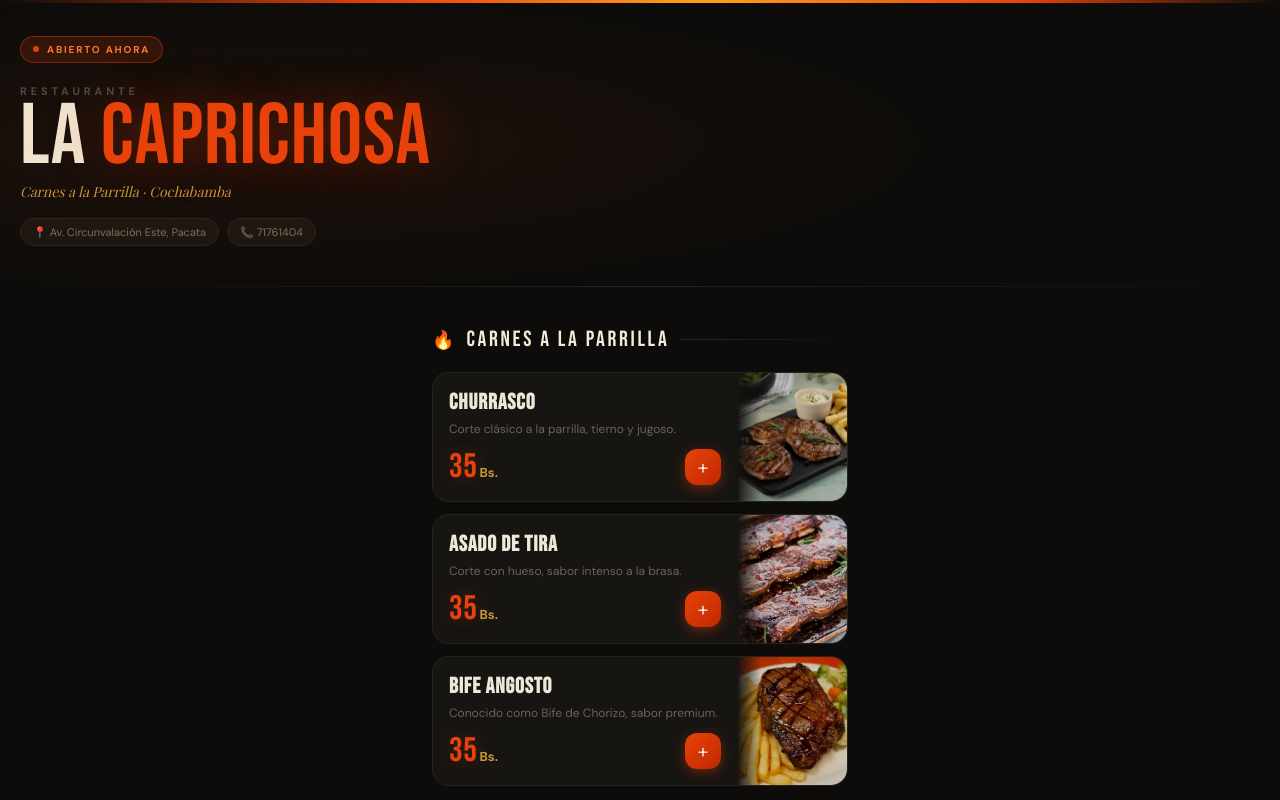
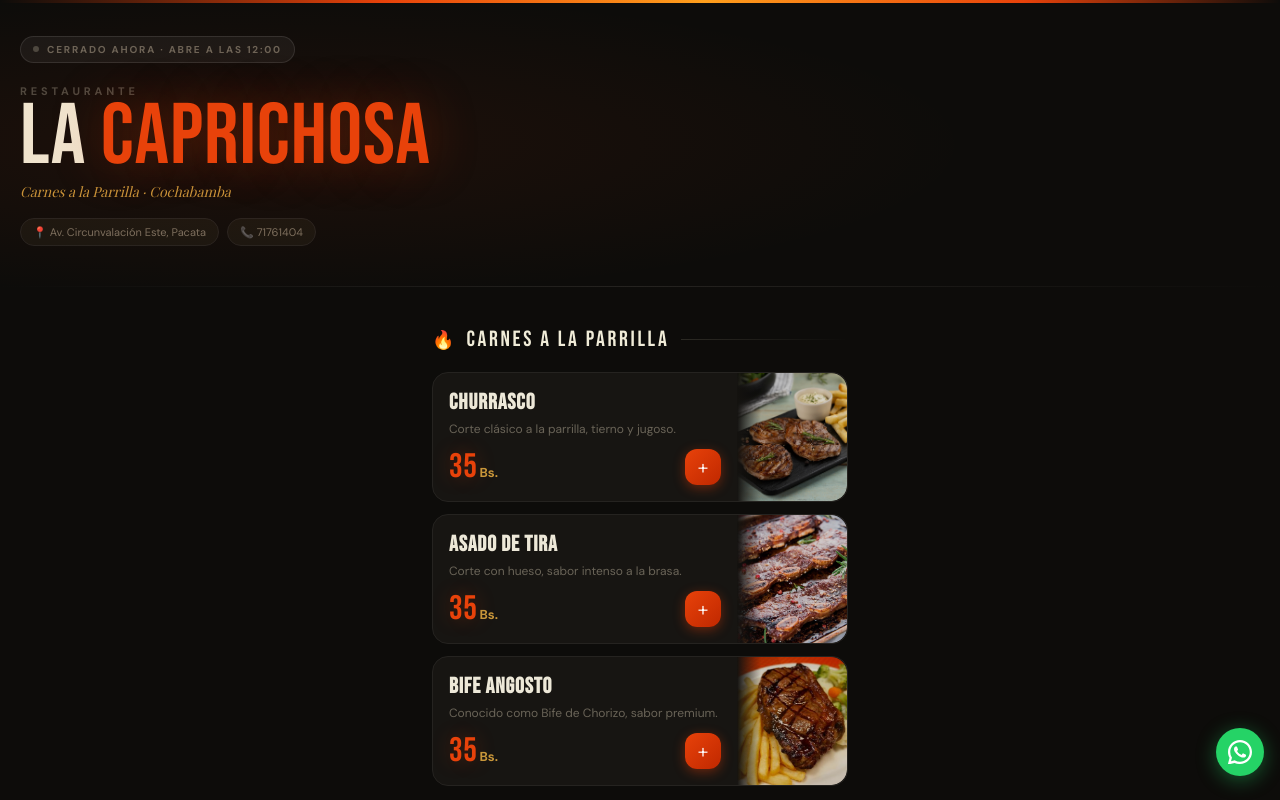
Before and after one commit to james7jo/la-caprichosa, a Next.js app: page / in a window 1280 px wide. Shown: the top 800 px of the page. Built offline with nearby package versions, Linux system fonts and the light colour scheme; a web font is replaced by a local one.

Commit message:
botonflotante

```diff
--- a/src/app/page.tsx
+++ b/src/app/page.tsx
@@ -12,9 +12,27 @@
   const [selectedProduct, setSelectedProduct] = useState<Producto | null>(null);
   const [checkoutOpen, setCheckoutOpen] = useState(false);
   const modalAbierto = selectedProduct !== null || checkoutOpen;
+  {
+    /* Antes del return, agregá esta lógica: */
+  }
+  const estaAbierto = () => {
+    const ahora = new Date();
+    // Bolivia es UTC-4, sin cambio de horario
+    const horaBolivia = new Date(
+      ahora.toLocaleString("en-US", { timeZone: "America/La_Paz" }),
+    );
+    const hora = horaBolivia.getHours();
+    return hora >= 12 && hora < 22;
+  };
 
   return (
-    <main className="min-h-screen pb-36" style={{ background: "#0D0C0A" }}>
+    <main
+      className="min-h-screen"
+      style={{
+        background: "#0D0C0A",
+        paddingBottom: items.length > 0 ? "9rem" : "2rem",
+      }}
+    >
       {/* Línea de brasa */}
       <div
         className="w-full h-[3px]"
@@ -33,6 +51,7 @@
               "radial-gradient(ellipse 80% 220px at 20% 50%, rgba(232,66,10,0.08) 0%, transparent 70%)",
           }}
         />
+        {estaAbierto() ? (
           <div
             className="inline-flex items-center gap-2 mb-5 px-3 py-[5px] rounded-full text-[10px] font-bold tracking-[0.18em] uppercase"
             style={{
@@ -47,6 +66,22 @@
             />
             Abierto ahora
           </div>
+        ) : (
+          <div
+            className="inline-flex items-center gap-2 mb-5 px-3 py-[5px] rounded-full text-[10px] font-bold tracking-[0.18em] uppercase"
+            style={{
+              background: "rgba(255,255,255,0.05)",
+              border: "1px solid rgba(255,255,255,0.1)",
+              color: "#6A6458",
+            }}
+          >
+            <span
+              className="w-[6px] h-[6px] rounded-full"
+              style={{ background: "#4A4840" }}
+            />
+            Cerrado ahora · Abre a las 12:00
+          </div>
+        )}
         <div className="mb-1">
           <span
             className="block text-[11px] font-bold tracking-[0.35em] uppercase mb-1"
@@ -207,6 +242,28 @@
           </button>
         </div>
       )}
+      {/* ── WHATSAPP FLOTANTE ── */}
+
+      <a
+        href="https://wa.me/59171761404"
+        target="_blank"
+        rel="noopener noreferrer"
+        className="fixed z-40 flex items-center justify-center transition-all active:scale-95"
+        style={{
+          bottom: items.length > 0 && !modalAbierto ? "7rem" : "1.5rem",
+          right: "1rem",
+          width: 48,
+          height: 48,
+          borderRadius: "50%",
+          background: "#25D366",
+          boxShadow: "0 4px 20px rgba(37,211,102,0.4)",
+        }}
+      >
+        <svg width="24" height="24" viewBox="0 0 24 24" fill="white">
+          <path d="M17.472 14.382c-.297-.149-1.758-.867-2.03-.967-.273-.099-.471-.148-.67.15-.197.297-.767.966-.94 1.164-.173.199-.347.223-.644.075-.297-.15-1.255-.463-2.39-1.475-.883-.788-1.48-1.761-1.653-2.059-.173-.297-.018-.458.13-.606.134-.133.298-.347.446-.52.149-.174.198-.298.298-.497.099-.198.05-.371-.025-.52-.075-.149-.669-1.612-.916-2.207-.242-.579-.487-.5-.669-.51-.173-.008-.371-.01-.57-.01-.198 0-.52.074-.792.372-.272.297-1.04 1.016-1.04 2.479 0 1.462 1.065 2.875 1.213 3.074.149.198 2.096 3.2 5.077 4.487.709.306 1.262.489 1.694.625.712.227 1.36.195 1.871.118.571-.085 1.758-.719 2.006-1.413.248-.694.248-1.289.173-1.413-.074-.124-.272-.198-.57-.347z" />
+          <path d="M12 0C5.373 0 0 5.373 0 12c0 2.122.554 4.118 1.522 5.855L.057 23.428a.75.75 0 00.921.921l5.573-1.465A11.943 11.943 0 0012 24c6.627 0 12-5.373 12-12S18.627 0 12 0zm0 21.75a9.726 9.726 0 01-4.953-1.354l-.355-.211-3.668.964.983-3.588-.231-.369A9.712 9.712 0 012.25 12C2.25 6.615 6.615 2.25 12 2.25S21.75 6.615 21.75 12 17.385 21.75 12 21.75z" />
+        </svg>
+      </a>
     </main>
   );
 }
```
Lines whose indentation alone changed are shown as unchanged.
